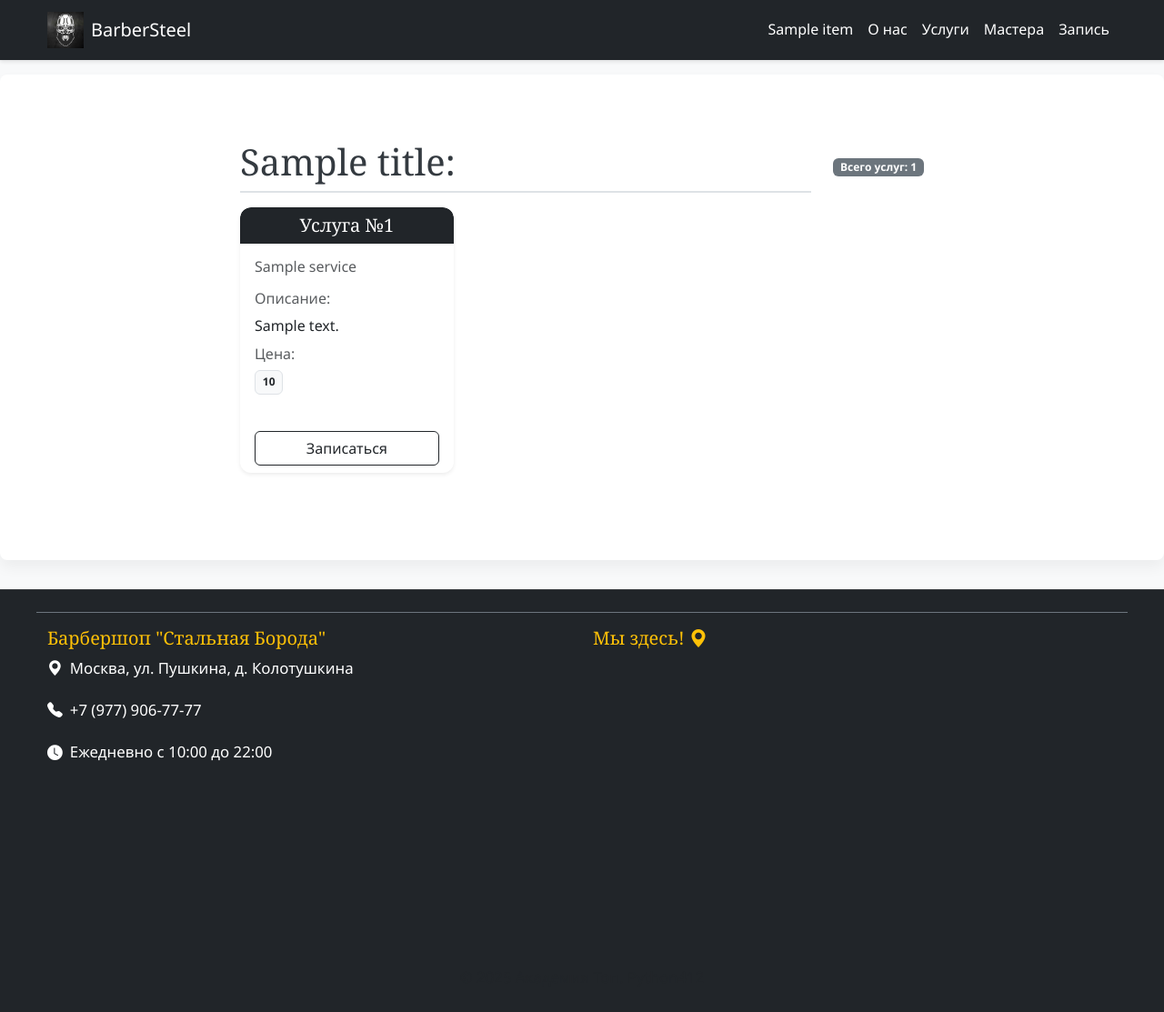
After one commit to AlexChernousov70/Django_first_projeckt, a Django app: template core/templates/core/service_list.html in a window 1280 px wide. The commit adds this page. Shown: the whole page at 91% size. Run offline with Django 5.2, Linux system fonts and the light colour scheme; the template is opened without the code that fills it: most values are stand-ins (such as "Sample title", 1, 10 or a date in 2020).

Commit message:
hw_41 Добавлен список услуг, активирована кнопка на главной странице, прописан путь, карточки услуг

```diff
--- a/core/templates/core/includes/menu.html
+++ b/core/templates/core/includes/menu.html
@@ -29,7 +29,7 @@
           <a class="nav-link active" href="{% url 'landing' %}#about">О нас</a>
         </li>
         <li class="nav-item">
-          <a class="nav-link active" href="{% url 'landing' %}#service">Услуги</a>
+          <a class="nav-link active" href="{% url 'service_list' %}">Услуги</a>
         </li>
         <li class="nav-item">
           <a class="nav-link active" href="{% url 'landing' %}#masters">Мастера</a>
--- /dev/null
+++ b/core/templates/core/includes/service_card_include.html
@@ -0,0 +1,32 @@
+{% load static %}
+<div class="card h-100 shadow-sm border-0" style="border-radius: 12px; overflow: hidden;">
+    <div class="card-header bg-dark text-white" style="border-radius: 12px 12px 0 0;">
+        <h5 class="card-title mb-0 text-center">Услуга №{{service.id}}</h5>
+    </div>
+
+    <div class="card-body">
+        <div class="mb-3">
+            <h6 class="text-muted mb-1">{{ service.name }}</h6>
+        </div>
+
+        <div class="services-list">
+            <h6 class="text-muted mb-2">Описание:</h6>
+            <div class="d-flex flex-wrap gap-3 mb-2">
+                {{ service.description }}
+            </div>
+        </div>
+
+        <div class="services-list">
+            <h6 class="text-muted mb-2">Цена:</h6>
+            <div class="d-flex flex-wrap gap-3 mb-3">
+                    <span class="badge bg-light text-dark border text-wrap text-start" style="word-break: break-word; max-width: 100%;">
+                        {{ service.price }}
+                    </span>
+            </div>
+        </div>
+    </div>
+
+    <div class="card-footer bg-transparent border-top-0 text-center">
+            <a href="{% url 'service_list' %}#buy" class="btn btn-outline-dark w-100">Записаться</a>
+    </div>
+</div>
--- /dev/null
+++ b/core/templates/core/service_list.html
@@ -0,0 +1,25 @@
+{% extends "base.html" %}
+{% load static %}
+
+{% block title %} {{ title }} {% endblock title %}
+
+{% block content %}
+<div class="container py-4">
+  <div class="row align-items-center mb-3">
+    <div class="col">
+        <h1 class="mb-0">{{ title }}:</h1>
+    </div>
+    <div class="col-auto">
+        <span class='badge bg-secondary'>Всего услуг: {{services|length}}</span>
+    </div>
+  </div>
+
+  <div class="row">
+    {% for service in services %}
+    <div class="col-12 col-md-6 col-lg-4 mb-4">
+      {% include 'core/includes/service_card_include.html' %}
+    </div>
+    {% endfor %}
+  </div>
+</div>
+{% endblock content %}
--- a/core/urls.py
+++ b/core/urls.py
@@ -1,11 +1,12 @@
 # core/urls.py
 from django.urls import path
-from .views import thanks, orders_list, order_detail, service_create
+from .views import thanks, orders_list, order_detail, service_list, service_create
 
 # Эти маршруты будут доступны с префиксом /barbershop/
 urlpatterns = [
     path('thanks/', thanks, name='thanks'),
     path('orders/', orders_list, name='orders_list'),
     path('orders/<int:order_id>/', order_detail, name='order_detail'),
+    path('services/', service_list, name='service_list'),
     path('services/create/', service_create, name='service_create'),
 ]
```
Also changed, not shown: core/views.py (+12 -2 lines).
